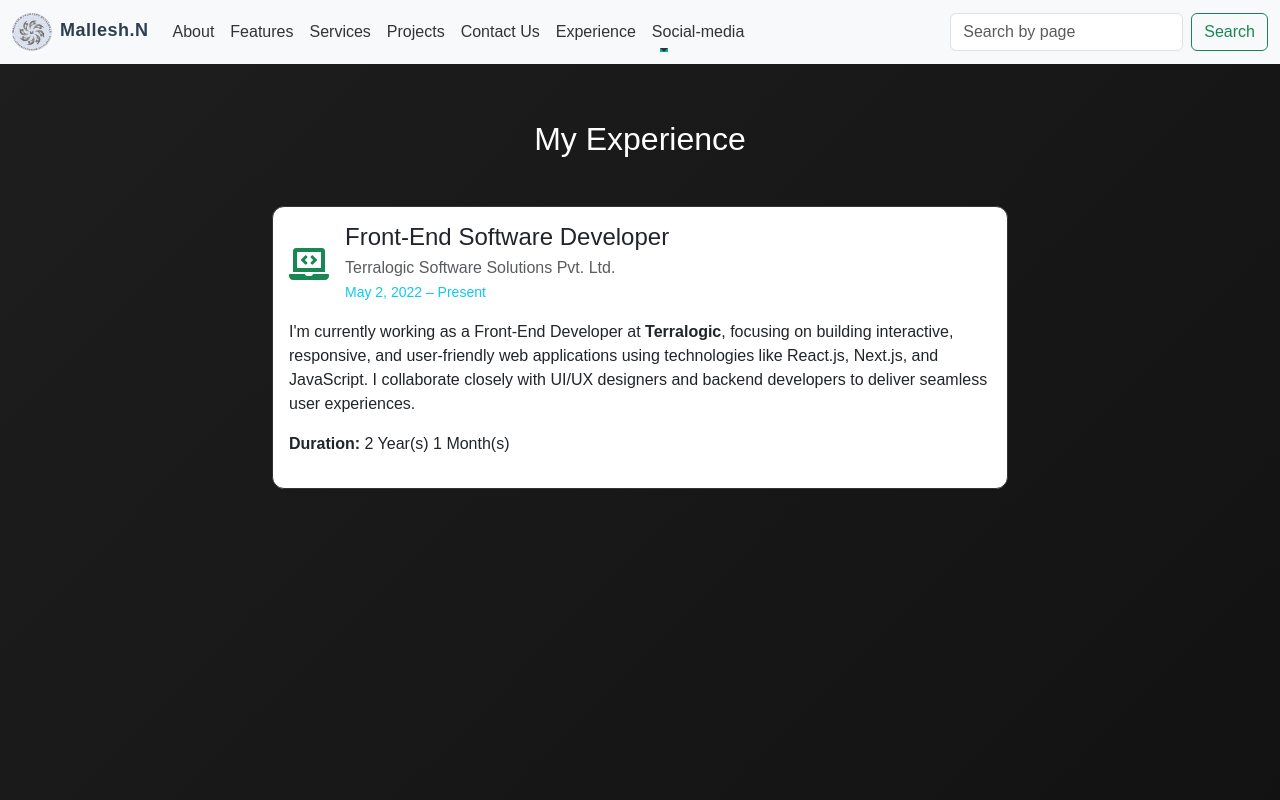
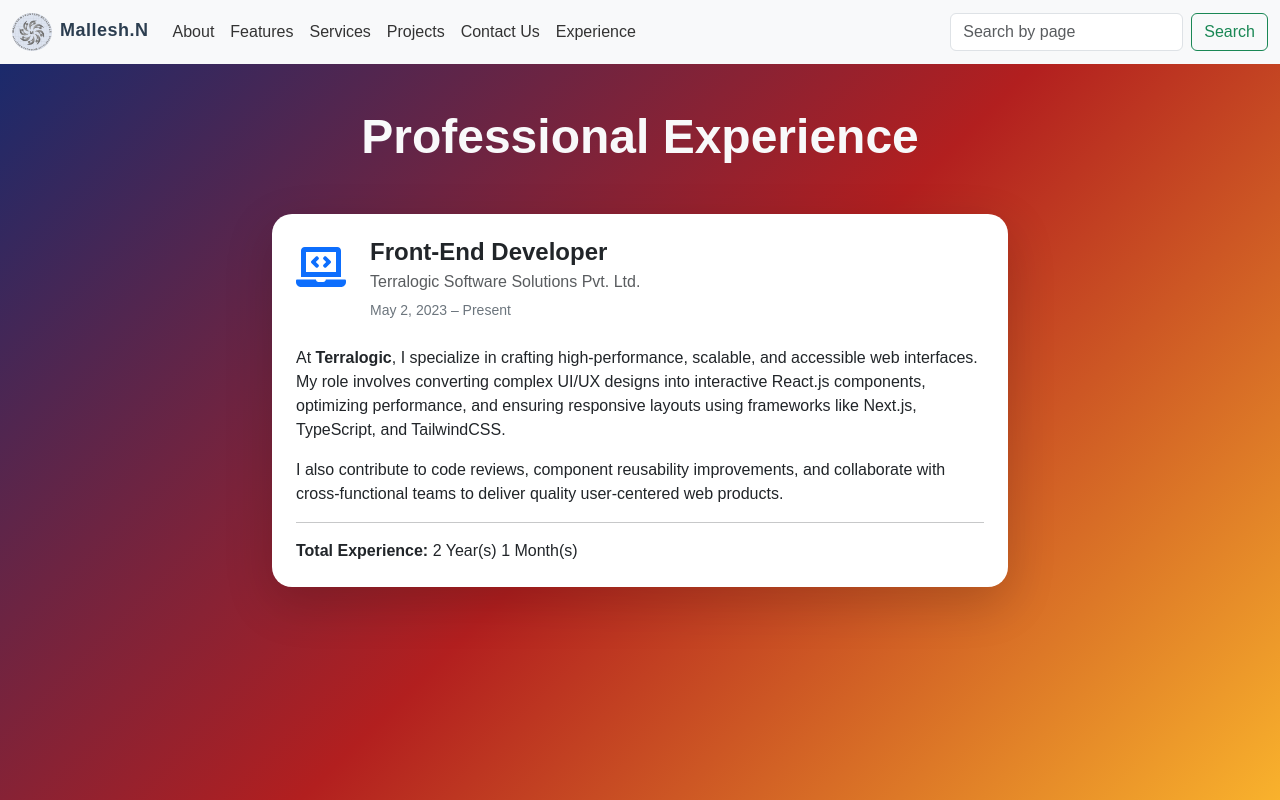
Before and after one commit to 1Mallesh/demoproject, a Next.js app: page /Experience in a window 1280 px wide. Shown: the top 800 px of the page. Built offline with nearby package versions, Linux system fonts and the light colour scheme.

Commit message:
Your commit message

```diff
--- a/src/app/Experience/page.tsx
+++ b/src/app/Experience/page.tsx
@@ -19,27 +19,34 @@ export default function Experience() {
   const experienceString = `${Math.floor(diffMonths / 12)} Year(s) ${diffMonths % 12} Month(s)`;
 
   return (
-    <div className="experience-section animated-bg">
+    <div className="experience-section text-light py-5" style={{
+      background: 'linear-gradient(135deg, #1a2a6c, #b21f1f, #fdbb2d)',
+      minHeight: '100vh'
+    }}>
       <Container>
-        <h2 className="text-center mb-5 text-white">My Experience</h2>
+        <h2 className="text-center mb-5 fw-bold display-5">Professional Experience</h2>
         <Row className="justify-content-center">
-          <Col md={8}>
+          <Col md={10} lg={8}>
             <Fade in={show}>
               <div>
-                <Card style={{ backgroundColor: '#fff', border: '1px solid #333', borderRadius: '12px' }}>
-                  <Card.Body>
-                    <div className="d-flex align-items-center mb-3">
-                      <FaLaptopCode size={40} className="me-3 text-success" />
+                <Card className="shadow-lg border-0" style={{ borderRadius: '20px' }}>
+                  <Card.Body className="p-4">
+                    <div className="d-flex align-items-start mb-4">
+                      <FaLaptopCode size={50} className="text-primary me-4 mt-1" />
                       <div>
-                        <h4 className="mb-1">Front-End Software Developer</h4>
-                        <p className="mb-0 text-muted">Terralogic Software Solutions Pvt. Ltd.</p>
-                        <small className="text-info">May 2, 2022 – Present</small>
+                        <h4 className="fw-semibold mb-1">Front-End Developer</h4>
+                        <p className="mb-1 text-muted">Terralogic Software Solutions Pvt. Ltd.</p>
+                        <small className="text-secondary">May 2, 2023 – Present</small>
                       </div>
                     </div>
                     <p>
-                      I'm currently working as a Front-End Developer at <strong>Terralogic</strong>, focusing on building interactive, responsive, and user-friendly web applications using technologies like React.js, Next.js, and JavaScript. I collaborate closely with UI/UX designers and backend developers to deliver seamless user experiences.
+                      At <strong>Terralogic</strong>, I specialize in crafting high-performance, scalable, and accessible web interfaces. My role involves converting complex UI/UX designs into interactive React.js components, optimizing performance, and ensuring responsive layouts using frameworks like Next.js, TypeScript, and TailwindCSS.
                     </p>
-                    <p className="mt-3"><strong>Duration:</strong> {experienceString}</p>
+                    <p>
+                      I also contribute to code reviews, component reusability improvements, and collaborate with cross-functional teams to deliver quality user-centered web products.
+                    </p>
+                    <hr />
+                    <p className="mb-0"><strong>Total Experience:</strong> {experienceString}</p>
                   </Card.Body>
                 </Card>
               </div>
--- a/src/app/globals.css
+++ b/src/app/globals.css
@@ -306,3 +306,13 @@ body {
 }
 
 .btn:hover {    background-color:#00b894;color: #fff;}
+.experience-section {
+  animation: gradientShift 10s ease infinite;
+  background-size: 400% 400%;
+}
+
+@keyframes gradientShift {
+  0% { background-position: 0% 50%; }
+  50% { background-position: 100% 50%; }
+  100% { background-position: 0% 50%; }
+}
--- a/src/app/layout.tsx
+++ b/src/app/layout.tsx
@@ -5,6 +5,9 @@ import Footer from "@/components/Footer/Footer";
 export const metadata = {
   title: "My App",
   description: "Website using App Router",
+    icons: {
+    icon: '/logo2.png', // ✅ This will pick from public folder
+  },
 };
 
 export default function RootLayout({ children }: { children: React.ReactNode }) {
--- a/src/components/Header/Header.tsx
+++ b/src/components/Header/Header.tsx
@@ -58,12 +58,12 @@ export default function Header() {
               <Nav.Link as={Link} href="/Projects">Projects</Nav.Link>
               <Nav.Link as={Link} href="/Contact">Contact Us</Nav.Link>
               <Nav.Link as={Link} href="/Experience">Experience</Nav.Link>
-              <NavDropdown title="Social-media" id="navbarScrollingDropdown">
+              {/* <NavDropdown title="Social-media" id="navbarScrollingDropdown">
                 <NavDropdown.Item href="https://www.linkedin.com/in/mallesh-n-265488189/" target="_blank">LinkedIn</NavDropdown.Item>
                 <NavDropdown.Item href="https://github.com/1Mallesh" target="_blank">GitHub</NavDropdown.Item>
                 <NavDropdown.Divider />
                 <NavDropdown.Item href="https://instagram.com/mallesh_nani_460" target="_blank">Instagram</NavDropdown.Item>
-              </NavDropdown>
+              </NavDropdown> */}
             </Nav>
             <Form className="d-flex" onSubmit={handleSearch}>
               <Form.Control
```
